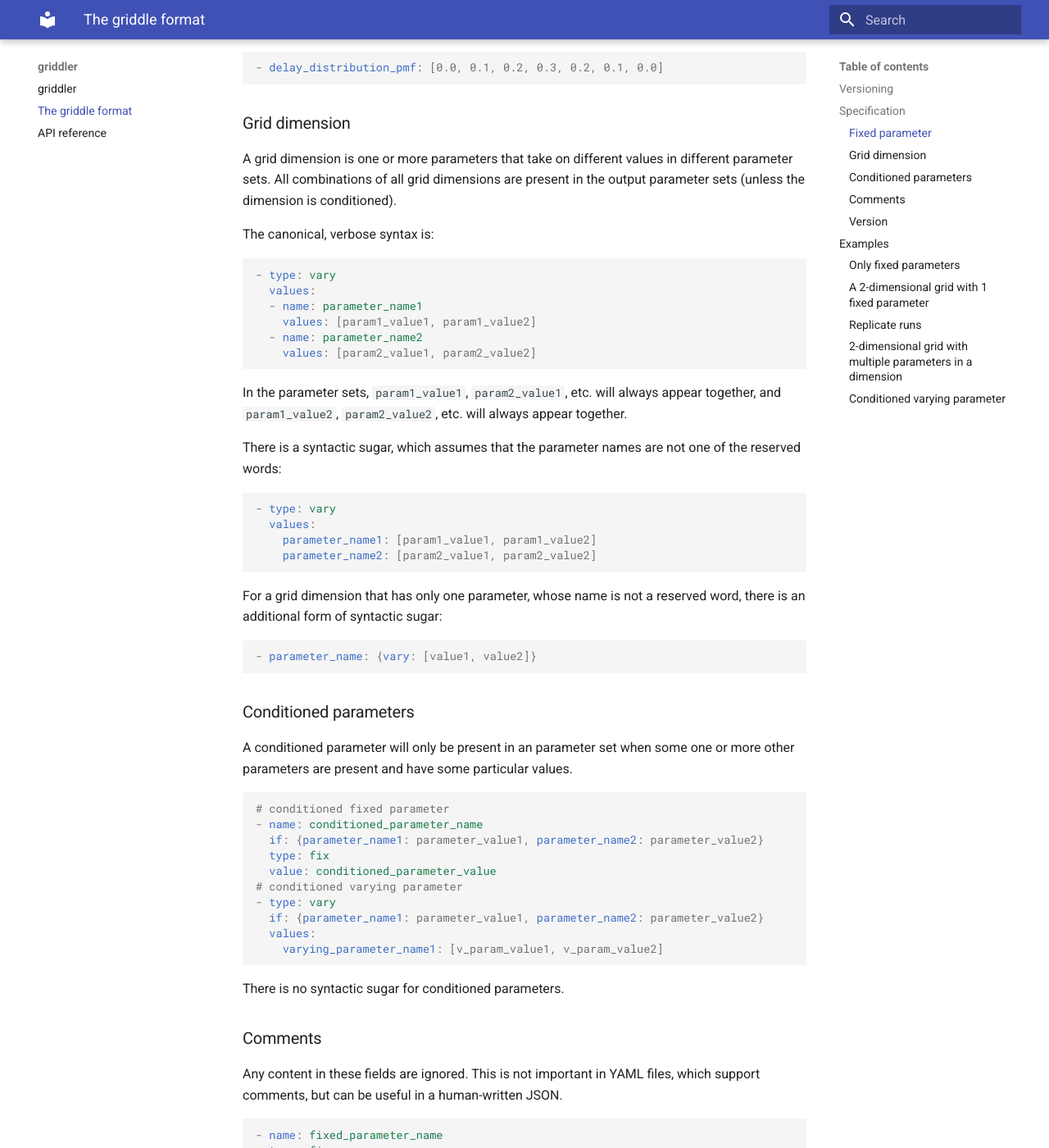
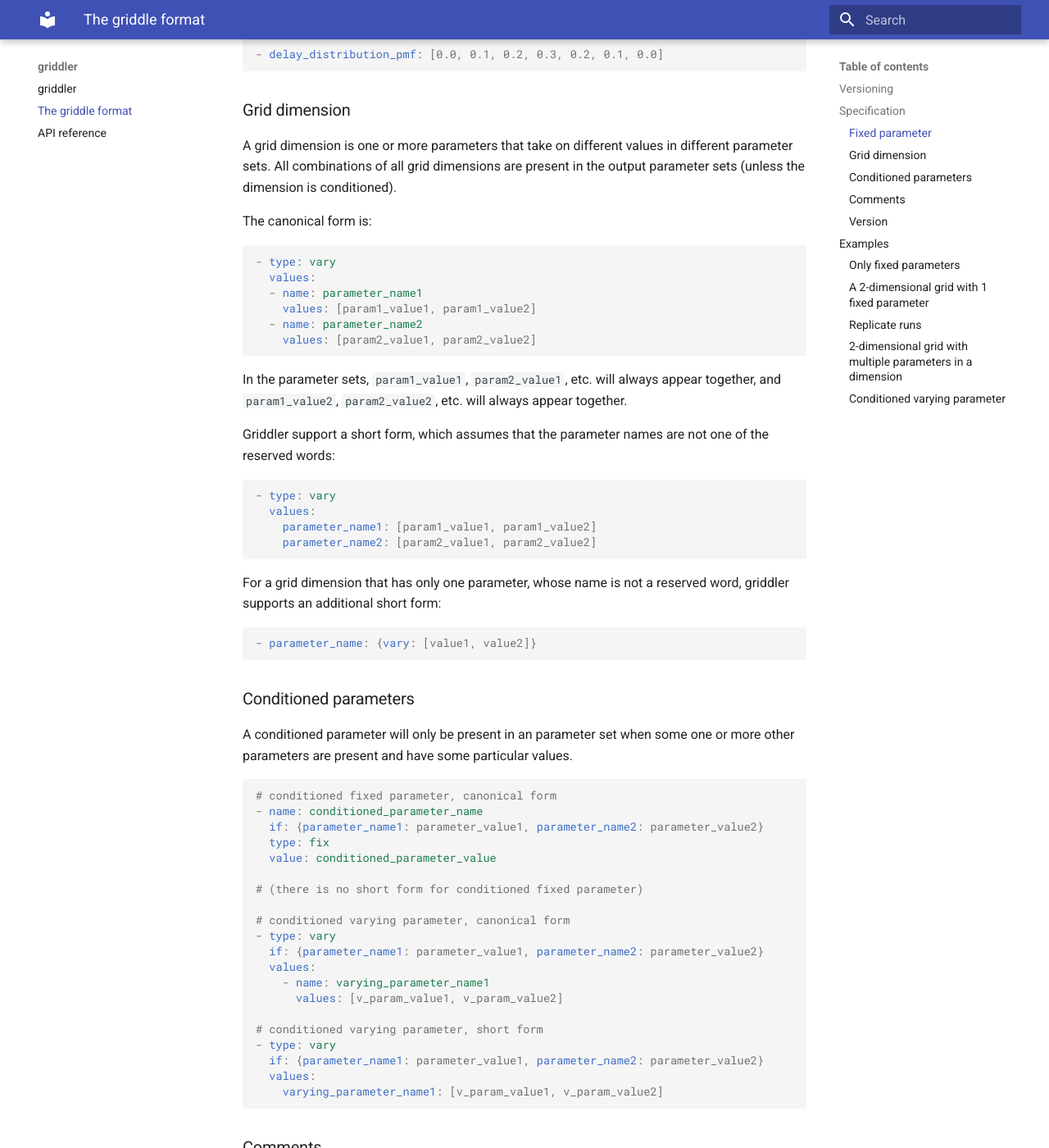
Before and after one commit to CDCgov/pygriddler, an MkDocs documentation site: the page built from docs/griddle.md, in a window 1280 px wide and 1400 px high, scrolled down 999 px. Shown: the whole window at 82% size. Built offline with MkDocs 1.6.1 and Material for MkDocs 9.7.7, drawn with Linux system fonts in a browser that asks for light colours; some of the changed text lies outside the part shown.

````diff
--- a/docs/griddle.md
+++ b/docs/griddle.md
@@ -18,7 +18,7 @@ In typical practice, griddles are read in from YAML or JSON files, and the resul
 
 ### Fixed parameter
 
-A fixed parameter is a parameter that has the same value in all parameter sets (unless it is conditioned). The canonical, verbose syntax is:
+A fixed parameter is a parameter that has the same value in all parameter sets (unless it is conditioned). The canonical form is:
 
 ```yaml
 - name: parameter_name
@@ -26,13 +26,11 @@ A fixed parameter is a parameter that has the same value in all parameter sets (
   value: parameter_value
 ```
 
-Griddler supports the syntactic sugar:
+Griddler supports a short form, so long as parameter name is not a reserved word (`name`, `type`, `value`, `values`, `if`, `comment`):
 
 ```yaml
 - parameter_name: parameter_value
 ```
-
-so long as parameter name is not a reserved word (`name`, `type`, `value`, `values`, `if`, `comment`).
 
 Note that the value of a fixed parameter need not be a scalar. In this example `delay_distribution_pmf` will appear as the same list of values in all the parameter sets:
 
@@ -44,7 +42,7 @@ Note that the value of a fixed parameter need not be a scalar. In this example `
 
 A grid dimension is one or more parameters that take on different values in different parameter sets. All combinations of all grid dimensions are present in the output parameter sets (unless the dimension is conditioned).
 
-The canonical, verbose syntax is:
+The canonical form is:
 
 ```yaml
 - type: vary
@@ -57,7 +55,7 @@ The canonical, verbose syntax is:
 
 In the parameter sets, `param1_value1`, `param2_value1`, etc. will always appear together, and `param1_value2`, `param2_value2`, etc. will always appear together.
 
-There is a syntactic sugar, which assumes that the parameter names are not one of the reserved words:
+Griddler support a short form, which assumes that the parameter names are not one of the reserved words:
 
 ```yaml
 - type: vary
@@ -66,7 +64,7 @@ There is a syntactic sugar, which assumes that the parameter names are not one o
     parameter_name2: [param2_value1, param2_value2]
 ```
 
-For a grid dimension that has only one parameter, whose name is not a reserved word, there is an additional form of syntactic sugar:
+For a grid dimension that has only one parameter, whose name is not a reserved word, griddler supports an additional short form:
 
 ```yaml
 - parameter_name: {vary: [value1, value2]}
@@ -77,19 +75,27 @@ For a grid dimension that has only one parameter, whose name is not a reserved w
 A conditioned parameter will only be present in an parameter set when some one or more other parameters are present and have some particular values.
 
 ```yaml
-# conditioned fixed parameter
+# conditioned fixed parameter, canonical form
 - name: conditioned_parameter_name
   if: {parameter_name1: parameter_value1, parameter_name2: parameter_value2}
   type: fix
   value: conditioned_parameter_value
-# conditioned varying parameter
+
+# (there is no short form for conditioned fixed parameter)
+
+# conditioned varying parameter, canonical form
+- type: vary
+  if: {parameter_name1: parameter_value1, parameter_name2: parameter_value2}
+  values:
+    - name: varying_parameter_name1
+      values: [v_param_value1, v_param_value2]
+
+# conditioned varying parameter, short form
 - type: vary
   if: {parameter_name1: parameter_value1, parameter_name2: parameter_value2}
   values:
     varying_parameter_name1: [v_param_value1, v_param_value2]
 ```
-
-There is no syntactic sugar for conditioned parameters.
 
 ### Comments
 
````
Also changed, not shown: 2 other files.
